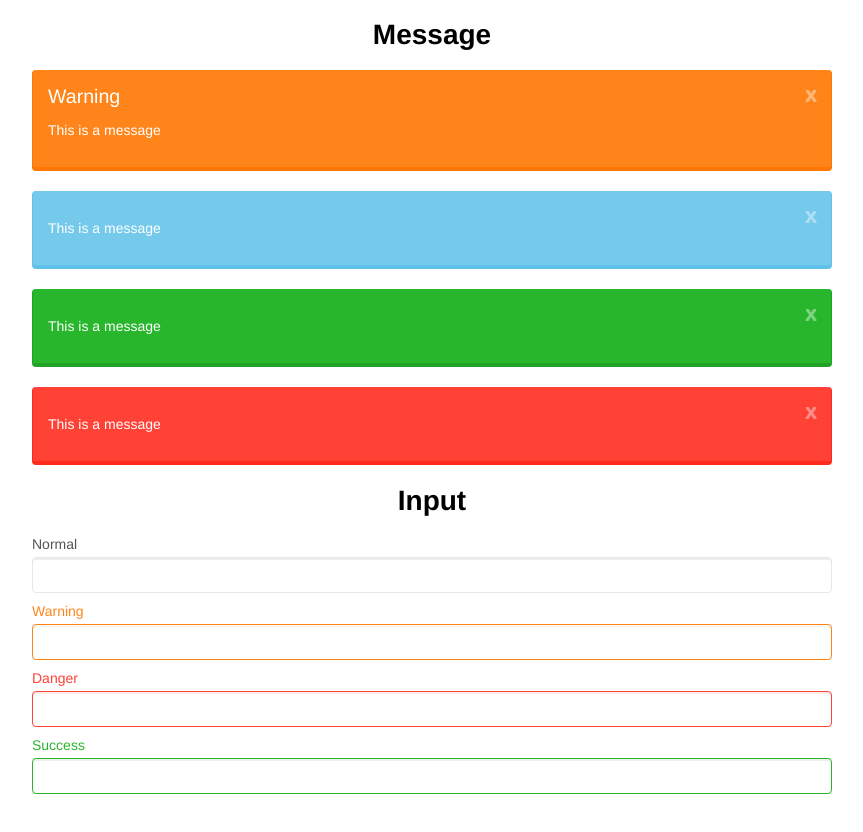
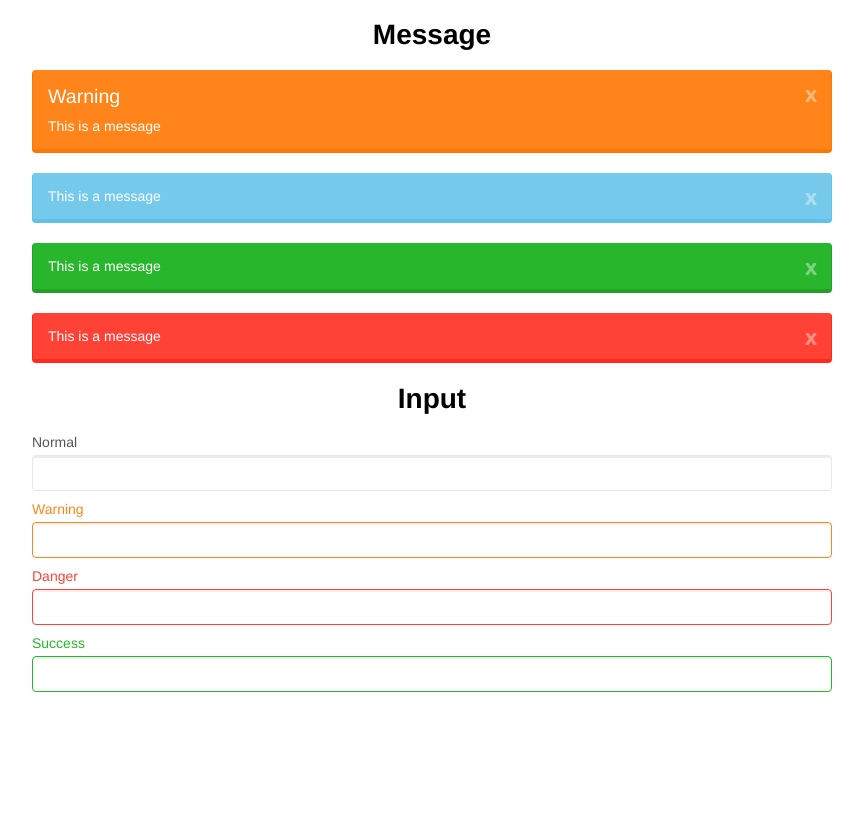
Before and after one commit to HUSTFE/Lumen-UI, a React app: page / in a window 1280 px wide. Shown: the part 1272-2104 px from the top of the page, without its empty margins (208-1071 px from the left). After the commit the page ends 2044 px from the top, so only its background shows below. Built offline with nearby package versions, Linux system fonts and the light colour scheme.

Commit message:
style: msg text style improve

```diff
--- a/src/Component/Message/Message.css
+++ b/src/Component/Message/Message.css
@@ -12,6 +12,11 @@
 .lumen-msg h4 {
     font-size: 1.4em;
     font-weight: normal;
+    margin: 0;
+    margin-bottom: 10px;
+}
+
+.lumen-msg p {
     margin: 0;
 }
 
```
